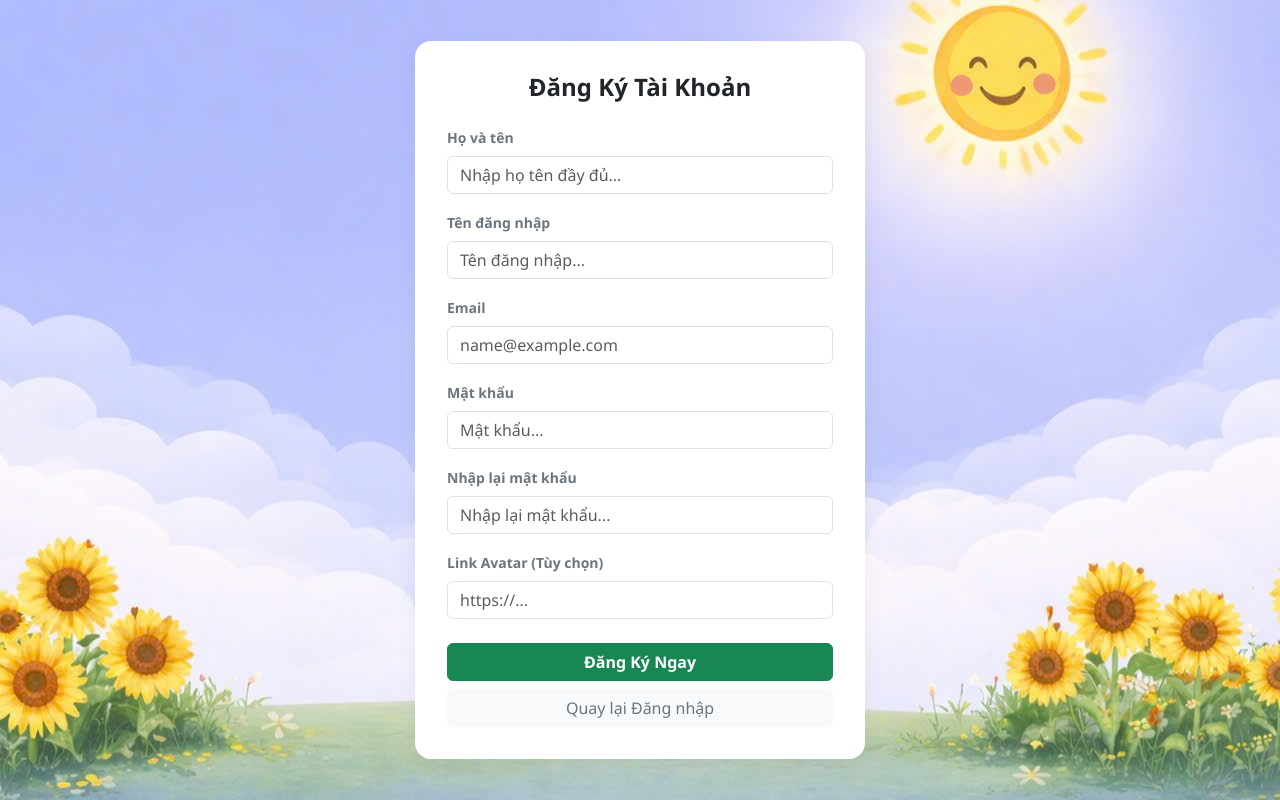
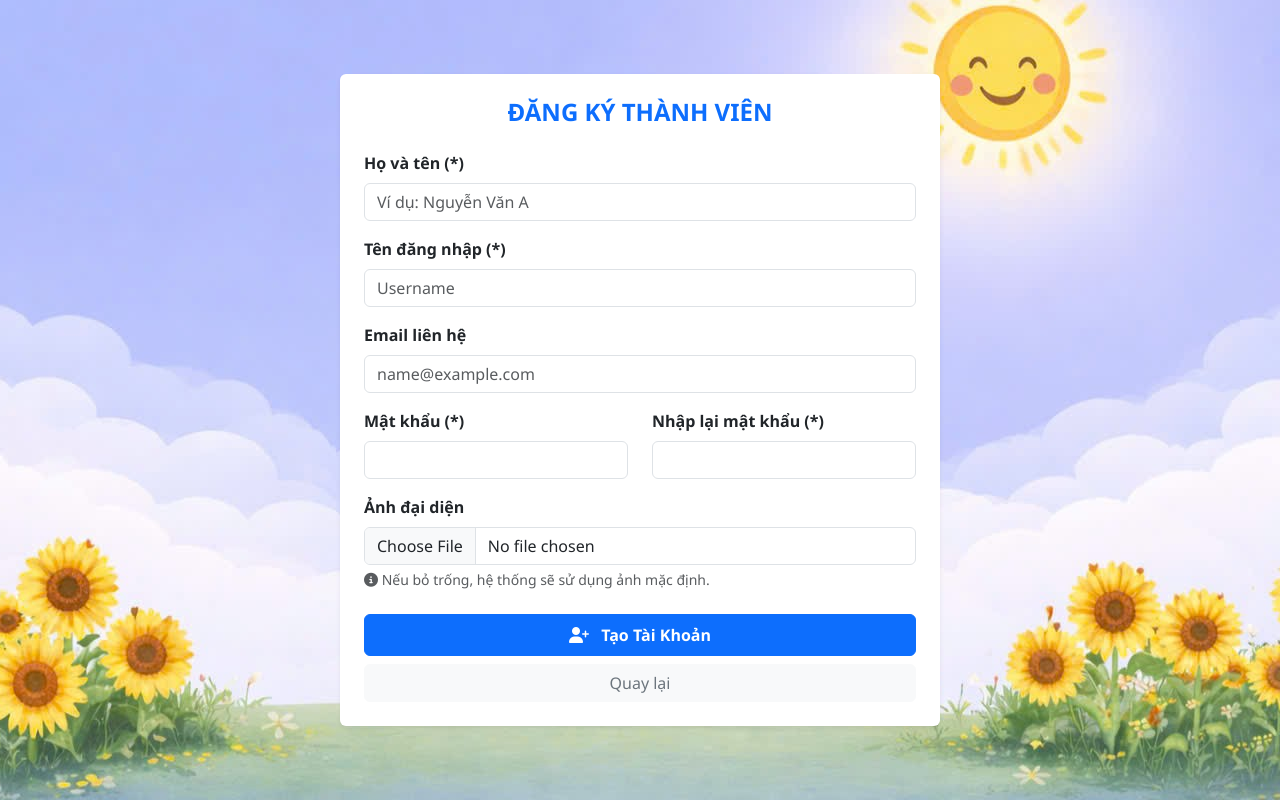
Before and after one commit to TatTrieu/QLTMG, a Flask app: page /register in a window 1280 px wide. Run offline with Flask 3, Linux system fonts and the light colour scheme; the visitor is signed in with stand-in values (Sample User, id 1).

Commit message:
11:08 23/12

```diff
--- a/QLTMG/index.py
+++ b/QLTMG/index.py
@@ -1,3 +1,4 @@
+import os
 from flask import render_template, request, redirect, url_for, session
 from flask_login import login_user, logout_user, login_required, current_user
 import dao
@@ -15,7 +16,15 @@ from docx import Document
 from docx.shared import Pt, Inches, Cm, RGBColor
 from docx.enum.text import WD_ALIGN_PARAGRAPH
 from dateutil.relativedelta import relativedelta
+import cloudinary
+import cloudinary.uploader
 
+# Lấy cấu hình từ Biến môi trường (Environment Variables)
+cloudinary.config(
+    cloud_name="dobee9dlb",
+    api_key="158475847337887",
+    api_secret="mKOhHPjUCnq8HczpUop3mfNFwaw"
+)
 
 login.login_view = 'login_process'
 
@@ -76,32 +85,52 @@ def logout_process():
 @app.route("/register", methods=['GET', 'POST'])
 @login_required
 def register_process():
-    # Kiểm tra quyền Admin
+    # Chỉ Admin mới được tạo tài khoản
     if current_user.role.name != 'ADMIN':
         return redirect(url_for('index', err_msg="Bạn không có quyền tạo tài khoản!"))
 
     err_msg = ""
+    msg = ""
+
     if request.method == 'POST':
+        name = request.form.get("name")
+        username = request.form.get("username")
         password = request.form.get('password')
         confirm = request.form.get('confirm')
+        email = request.form.get("email")
 
+        # 1. XỬ LÝ UPLOAD AVATAR
+        avatar_url = None  # Mặc định là None để hàm add_user tự lấy ảnh mặc định
+
+        if 'avatar' in request.files:
+            file = request.files['avatar']
+            if file and file.filename != '':
+                try:
+                    # Upload lên Cloudinary
+                    upload_result = cloudinary.uploader.upload(file)
+                    avatar_url = upload_result['secure_url']
+                except Exception as ex:
+                    print(f"Lỗi upload ảnh: {ex}")
+                    err_msg = "Lỗi: Không thể tải ảnh lên hệ thống!"
+                    return render_template('register.html', err_msg=err_msg)
+
+        # 2. KIỂM TRA MẬT KHẨU
         if password == confirm:
-            # Gọi hàm add_user và kiểm tra kết quả (True/False)
-            if dao.add_user(name=request.form.get("name"),
-                            username=request.form.get("username"),
+            # Gọi hàm add_user (Nếu avatar_url là None thì hàm DAO sẽ tự gán ảnh mặc định)
+            if dao.add_user(name=name,
+                            username=username,
                             password=password,
-                            email=request.form.get("email"),
-                            avatar=request.form.get("avatar")):
+                            email=email,
+                            avatar=avatar_url):  # Truyền link ảnh (hoặc None)
 
                 # Thành công -> Về trang chủ
                 return redirect(url_for('index', msg="Tạo tài khoản thành công!"))
             else:
-                # Thất bại -> Báo lỗi
                 err_msg = "Lỗi! Tên đăng nhập hoặc Email đã tồn tại."
         else:
             err_msg = "Mật khẩu xác nhận không khớp!"
 
-    return render_template('register.html', err_msg=err_msg)
+    return render_template('register.html', err_msg=err_msg, msg=msg)
 
 
 @app.route("/")
@@ -196,28 +225,36 @@ def add_student_process():
     if current_user.role != UserRole.ADMIN:
         return redirect(url_for('students', err_msg="Bạn không có quyền thực hiện chức năng này!"))
 
-    # 1. Lấy dữ liệu từ form
+    # 1. Lấy dữ liệu văn bản
     name = request.form.get("name")
     birth_date = request.form.get("birth_date")
     gender = request.form.get("gender")
     parent_name = request.form.get("parent_name")
     phone = request.form.get("phone")
     class_id = request.form.get("class_id")
-    avatar = request.form.get("avatar")
 
-    # --- [VALIDATION] KIỂM TRA SỐ ĐIỆN THOẠI ---
+    # 2. XỬ LÝ UPLOAD ẢNH (Thay vì lấy URL text)
+    avatar_url = None
+    if 'avatar' in request.files:
+        file = request.files['avatar']
+        if file and file.filename != '':
+            try:
+                # Upload lên Cloudinary
+                upload_result = cloudinary.uploader.upload(file)
+                avatar_url = upload_result['secure_url']
+            except Exception as ex:
+                print(f"Lỗi upload ảnh: {ex}")
+                return redirect(url_for('students', err_msg="Lỗi: Không thể tải ảnh lên hệ thống!"))
+
+    # 3. Validate Số điện thoại
     if phone:
-        # Kiểm tra xem có ký tự nào không phải là số không
         if not phone.isdigit():
-            return redirect(url_for('students', err_msg="Lỗi: Số điện thoại chỉ được chứa ký tự số!"))
+             return redirect(url_for('students', err_msg="Lỗi: Số điện thoại chỉ được chứa ký tự số!"))
+        if len(phone) < 9 or len(phone) > 11:
+             return redirect(url_for('students', err_msg="Lỗi: Số điện thoại phải từ 9-11 số!"))
 
-        # (Tùy chọn) Kiểm tra độ dài, ví dụ SĐT Việt Nam thường 10 số
-        if len(phone) < 9 or len(phone) > 11:
-            return redirect(url_for('students', err_msg="Lỗi: Số điện thoại phải từ 9-11 số!"))
-    # -------------------------------------------
-
-    # 2. Gọi DAO để thêm
-    success, message = dao.add_student(name, birth_date, gender, parent_name, phone, class_id, avatar, current_user.id)
+    # 4. Gọi DAO để lưu
+    success, message = dao.add_student(name, birth_date, gender, parent_name, phone, class_id, avatar_url, current_user.id)
 
     if success:
         return redirect(url_for('students', msg=message))
@@ -282,7 +319,7 @@ def delete_student_process(student_id):
 @app.route("/students/update", methods=["POST"])
 @login_required
 def update_student_process():
-    # 1. Lấy dữ liệu từ form
+    # 1. Lấy dữ liệu
     student_id = request.form.get("student_id")
     name = request.form.get("name")
     birth_date = request.form.get("birth_date")
@@ -290,23 +327,30 @@ def update_student_process():
     parent_name = request.form.get("parent_name")
     phone = request.form.get("phone")
     class_id = request.form.get("class_id")
-    avatar = request.form.get("avatar")
 
-    # --- [VALIDATION] KIỂM TRA SỐ ĐIỆN THOẠI (SỬA LẠI ĐOẠN NÀY) ---
+    # 2. XỬ LÝ UPLOAD ẢNH (Update)
+    avatar_url = None
+    if 'avatar' in request.files:
+        file = request.files['avatar']
+        if file and file.filename != '':
+            try:
+                upload_result = cloudinary.uploader.upload(file)
+                avatar_url = upload_result['secure_url']
+            except Exception as ex:
+                print(f"Lỗi upload ảnh: {ex}")
+                return redirect(url_for('students', err_msg="Lỗi: Không thể tải ảnh lên hệ thống!"))
+
+    # 3. Validate SĐT
     if phone:
-        # 1. Kiểm tra phải là số
         if not phone.isdigit():
             return redirect(url_for('students', err_msg="Lỗi: Số điện thoại chỉ được chứa ký tự số!"))
-
-        # 2. Kiểm tra độ dài (9 - 11 số) --> BỔ SUNG DÒNG NÀY
         if len(phone) < 9 or len(phone) > 11:
             return redirect(url_for('students', err_msg="Lỗi: Số điện thoại phải từ 9 đến 11 số!"))
-    # --------------------------------------------------------------
 
-    # 2. Gọi hàm update (Lưu ý: Code dưới đây hỗ trợ cả trường hợp DAO trả về True/False hoặc Tuple)
-    result = dao.update_student(student_id, name, birth_date, gender, parent_name, phone, class_id, avatar)
+    # 4. Gọi DAO cập nhật
+    result = dao.update_student(student_id, name, birth_date, gender, parent_name, phone, class_id, avatar_url)
 
-    # Kiểm tra kết quả trả về (để tương thích với code cũ hay mới của bạn)
+    # Xử lý kết quả trả về từ DAO (Tuple hoặc Boolean)
     if isinstance(result, tuple):
         success, message = result
     else:
@@ -651,48 +695,65 @@ def profile():
     msg = ""
 
     if request.method == 'POST':
+        # 1. Lấy thông tin cơ bản
         name = request.form.get('name')
         email = request.form.get('email')
-        avatar = request.form.get('avatar')
 
-        # Lấy thông tin mật khẩu từ form
+        # 2. XỬ LÝ UPLOAD ẢNH (Thay thế hoàn toàn logic nhập URL cũ)
+        avatar_url = None  # Mặc định là None (nghĩa là không đổi ảnh)
+
+        if 'avatar' in request.files:
+            file = request.files['avatar']
+            # Chỉ xử lý nếu người dùng có chọn file
+            if file and file.filename != '':
+                try:
+                    # Upload lên Cloudinary
+                    upload_result = cloudinary.uploader.upload(file)
+                    # Lấy đường dẫn ảnh trả về
+                    avatar_url = upload_result['secure_url']
+                except Exception as e:
+                    print(f"Lỗi Cloudinary: {e}")
+                    # QUAN TRỌNG: Nếu lỗi upload thì dừng ngay, không lưu DB
+                    return render_template('profile.html',
+                                           err_msg="Lỗi: Không thể tải ảnh lên (Vui lòng kiểm tra kết nối mạng hoặc API Key)!",
+                                           msg="")
+
+        # 3. Lấy thông tin mật khẩu
         old_password = request.form.get('old_password')
         new_password = request.form.get('new_password')
         confirm_password = request.form.get('confirm_password')
 
-        # --- LOGIC KIỂM TRA BẢO MẬT ---
-        # Kiểm tra xem người dùng có đang cố thay đổi Email hoặc Mật khẩu không
-        is_changing_sensitive_data = False
+        # 4. LOGIC KIỂM TRA BẢO MẬT (Xác minh mật khẩu cũ)
+        # Người dùng phải nhập mật khẩu cũ KHI:
+        # - Có thay đổi Email
+        # - Hoặc Có nhập mật khẩu mới
+        is_sensitive_change = False
 
-        # 1. Nếu Email thay đổi khác với Email hiện tại
         if email and email.strip() != (current_user.email or ""):
-            is_changing_sensitive_data = True
+            is_sensitive_change = True
 
-        # 2. Hoặc nếu có nhập mật khẩu mới
         if new_password:
-            is_changing_sensitive_data = True
+            is_sensitive_change = True
             if new_password != confirm_password:
-                err_msg = "Mật khẩu mới và xác nhận không khớp!"
-                return render_template('profile.html', err_msg=err_msg, msg=msg)
+                return render_template('profile.html', err_msg="Mật khẩu mới và xác nhận không khớp!", msg="")
 
-        # NẾU CÓ THAY ĐỔI NHẠY CẢM -> BẮT BUỘC XÁC MINH MẬT KHẨU CŨ
-        if is_changing_sensitive_data:
+        if is_sensitive_change:
             if not old_password:
-                err_msg = "Vui lòng nhập mật khẩu hiện tại để xác nhận thay đổi!"
-                return render_template('profile.html', err_msg=err_msg, msg=msg)
+                return render_template('profile.html',
+                                       err_msg="Vui lòng nhập mật khẩu hiện tại để xác nhận thay đổi quan trọng!",
+                                       msg="")
 
-            # Mã hóa mật khẩu cũ nhập vào để so sánh với DB
+            # Kiểm tra mật khẩu cũ có đúng không
             hashed_old_pass = hashlib.md5(old_password.strip().encode('utf-8')).hexdigest()
+            if hashed_old_pass != current_user.password:
+                return render_template('profile.html', err_msg="Mật khẩu hiện tại không đúng!", msg="")
 
-            if hashed_old_pass != current_user.password:
-                err_msg = "Mật khẩu hiện tại không đúng!"
-                return render_template('profile.html', err_msg=err_msg, msg=msg)
-
-        # --- GỌI DAO ĐỂ LƯU ---
-        if dao.update_user_profile(current_user.id, name, email, avatar, new_password):
+        # 5. GỌI DAO ĐỂ LƯU VÀO DATABASE
+        # Truyền avatar_url (Nếu là None thì DAO sẽ giữ nguyên ảnh cũ)
+        if dao.update_user_profile(current_user.id, name, email, avatar_url, new_password):
             msg = "Cập nhật hồ sơ thành công!"
         else:
-            err_msg = "Lỗi! Email này có thể đã được sử dụng."
+            err_msg = "Lỗi! Email này có thể đã được sử dụng bởi người khác."
 
     return render_template('profile.html', err_msg=err_msg, msg=msg)
 
--- a/QLTMG/templates/login.html
+++ b/QLTMG/templates/login.html
@@ -93,10 +93,6 @@
         </div>
 
         <div class="d-flex justify-content-between align-items-center mb-4">
-            <div class="form-check">
-                <input class="form-check-input" type="checkbox" id="remember">
-                <label class="form-check-label small text-muted" for="remember">Ghi nhớ</label>
-            </div>
             <a href="{{ url_for('forgot_password') }}" class="small text-decoration-none fw-bold">Quên mật khẩu?</a>
         </div>
         <button type="submit" class="btn btn-primary mb-3">
--- a/QLTMG/templates/register.html
+++ b/QLTMG/templates/register.html
@@ -20,50 +20,61 @@
     </style>
 </head>
 <body>
-<div class="register-card">
-    <h4 class="text-center fw-bold text-dark mb-4">Đăng Ký Tài Khoản</h4>
+<div class="container d-flex justify-content-center">
+    <div class="card shadow-sm border-0" style="width: 600px;">
+        <div class="card-body p-4">
+            <h4 class="card-title text-center text-primary fw-bold mb-4">ĐĂNG KÝ THÀNH VIÊN</h4>
 
             {% if err_msg %}
-    <div class="alert alert-danger text-center small py-2 mb-3">
-        <i class="fa-solid fa-triangle-exclamation me-1"></i> {{ err_msg }}
-    </div>
+            <div class="alert alert-danger">{{ err_msg }}</div>
             {% endif %}
 
-    <form method="post" action="{{ url_for('register_process') }}">
+            <form method="post" action="{{ url_for('register_process') }}" enctype="multipart/form-data">
+
                 <div class="mb-3">
-            <label class="form-label small fw-bold text-secondary">Họ và tên</label>
-            <input type="text" name="name" class="form-control" required placeholder="Nhập họ tên đầy đủ...">
+                    <label class="form-label fw-bold">Họ và tên (*)</label>
+                    <input type="text" name="name" class="form-control" required placeholder="Ví dụ: Nguyễn Văn A">
                 </div>
 
                 <div class="mb-3">
-            <label class="form-label small fw-bold text-secondary">Tên đăng nhập</label>
-            <input type="text" name="username" class="form-control" required placeholder="Tên đăng nhập...">
-        </div>
-        <div class="mb-3">
-            <label class="form-label small fw-bold text-secondary">Email</label>
-            <input type="email" name="email" class="form-control" required placeholder="name@example.com">
+                    <label class="form-label fw-bold">Tên đăng nhập (*)</label>
+                    <input type="text" name="username" class="form-control" required placeholder="Username">
                 </div>
 
                 <div class="mb-3">
-            <label class="form-label small fw-bold text-secondary">Mật khẩu</label>
-            <input type="password" name="password" class="form-control" required placeholder="Mật khẩu...">
+                    <label class="form-label fw-bold">Email liên hệ</label>
+                    <input type="email" name="email" class="form-control" placeholder="name@example.com">
                 </div>
 
-        <div class="mb-3">
-            <label class="form-label small fw-bold text-secondary">Nhập lại mật khẩu</label>
-            <input type="password" name="confirm" class="form-control" required placeholder="Nhập lại mật khẩu...">
+                <div class="row">
+                    <div class="col-md-6 mb-3">
+                        <label class="form-label fw-bold">Mật khẩu (*)</label>
+                        <input type="password" name="password" class="form-control" required>
+                    </div>
+                    <div class="col-md-6 mb-3">
+                        <label class="form-label fw-bold">Nhập lại mật khẩu (*)</label>
+                        <input type="password" name="confirm" class="form-control" required>
+                    </div>
                 </div>
 
                 <div class="mb-4">
-            <label class="form-label small fw-bold text-secondary">Link Avatar (Tùy chọn)</label>
-            <input type="text" name="avatar" class="form-control" placeholder="https://...">
+                    <label class="form-label fw-bold">Ảnh đại diện</label>
+                    <input type="file" name="avatar" class="form-control" accept="image/*">
+                    <div class="form-text text-muted">
+                        <i class="fa-solid fa-circle-info"></i>
+                        Nếu bỏ trống, hệ thống sẽ sử dụng ảnh mặc định.
+                    </div>
                 </div>
 
                 <div class="d-grid gap-2">
-            <button type="submit" class="btn btn-success fw-bold">Đăng Ký Ngay</button>
-            <a href="{{ url_for('login_process') }}" class="btn btn-light text-secondary">Quay lại Đăng nhập</a>
+                    <button type="submit" class="btn btn-primary fw-bold py-2">
+                        <i class="fa-solid fa-user-plus me-2"></i> Tạo Tài Khoản
+                    </button>
+                    <a href="{{ url_for('index') }}" class="btn btn-light text-secondary">Quay lại</a>
                 </div>
             </form>
         </div>
+    </div>
+</div>
 </body>
 </html>
```
Also changed, not shown: QLTMG/templates/profile.html (+44 -54 lines), QLTMG/templates/students.html (+10 -10 lines), requirements.txt (+9 -4 lines). Lines whose indentation alone changed are shown as unchanged.
